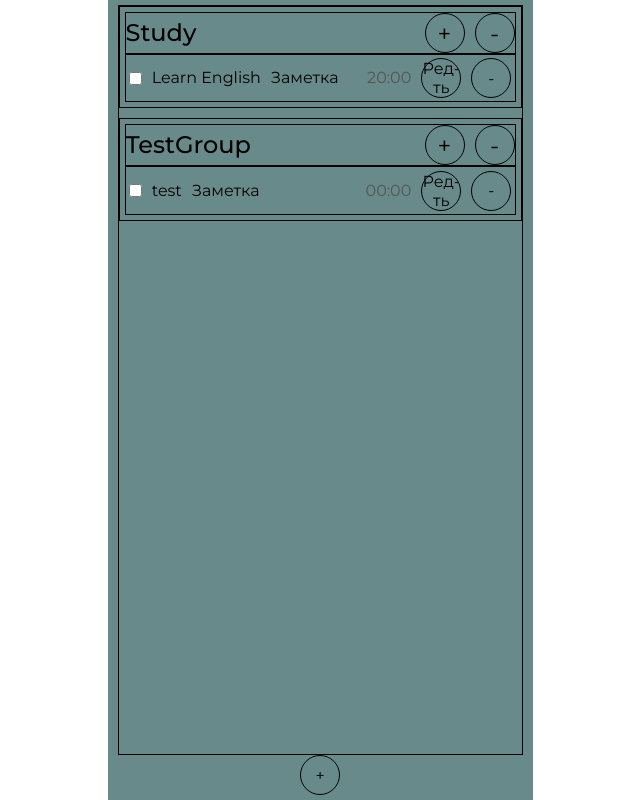
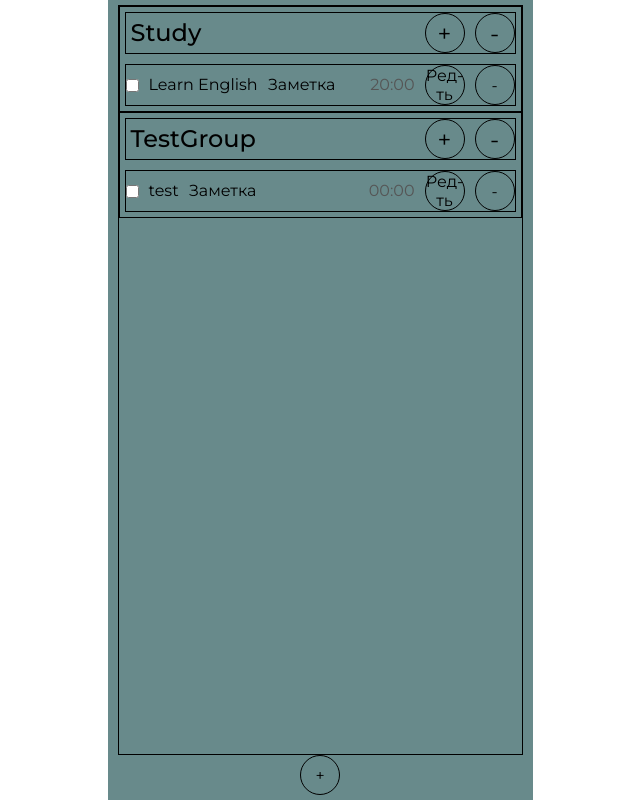
Before and after one commit to Nardosha/TODO_REACT, a React (Create React App) app: page / in a window 1280 px wide. Shown: the whole page, without its empty margins (320-960 px from the left). Built offline with nearby package versions, Linux system fonts and the light colour scheme.

Commit message:
Change paddings

```diff
--- a/src/App.css
+++ b/src/App.css
@@ -488,7 +488,7 @@ legend {
   padding: 5px;
   position: relative;
 }
-.group-item:not(:last-child) {
+.group-item > *:not(:last-child) {
   margin: 0 0 10px 0;
 }
 .group-item__header {
@@ -501,6 +501,13 @@ legend {
   align-items: center;
   align-content: center;
 }
+.group-item__title {
+  width: 100%;
+  height: 100%;
+}
+.group-item__title_text {
+  margin: 0 0 0 5px;
+}
 .group-item__buttons {
   display: flex;
 }
@@ -510,7 +517,6 @@ legend {
 .group-item__list {
   line-height: 150%;
   align-items: flex-start;
-  padding: 0.2rem;
 }
 .group-item__task {
   width: 100%;
--- a/src/assets/styles/components/Group.scss
+++ b/src/assets/styles/components/Group.scss
@@ -6,7 +6,7 @@
   padding: 5px;
   position: relative;
 
-  &:not(:last-child) {
+  & > *:not(:last-child) {
     margin: 0 0 10px 0;
   }
 
@@ -19,7 +19,12 @@
   }
 
   &__title {
+    width: 100%;
+    height: 100%;
+  }
 
+  &__title_text {
+    margin: 0 0 0 5px;
   }
 
   &__buttons {
@@ -33,7 +38,6 @@
   &__list {
     line-height: $lineHeightRegular;
     align-items: flex-start;
-    padding: 0.2rem;
   }
 
   &__task {
--- a/src/views/components/TaskList/components/TaskGroup.js
+++ b/src/views/components/TaskList/components/TaskGroup.js
@@ -41,7 +41,9 @@ export default function TaskGroup({
   return (
     <li className="group-item">
       <div className="group-item__header">
-        <h2 className="group-item__title">{groupName}</h2>
+        <div className='group-item__title'>
+          <h2 className="group-item__title_text">{groupName}</h2>
+        </div>
 
         <div className="group-item__buttons">
           <Button
```
